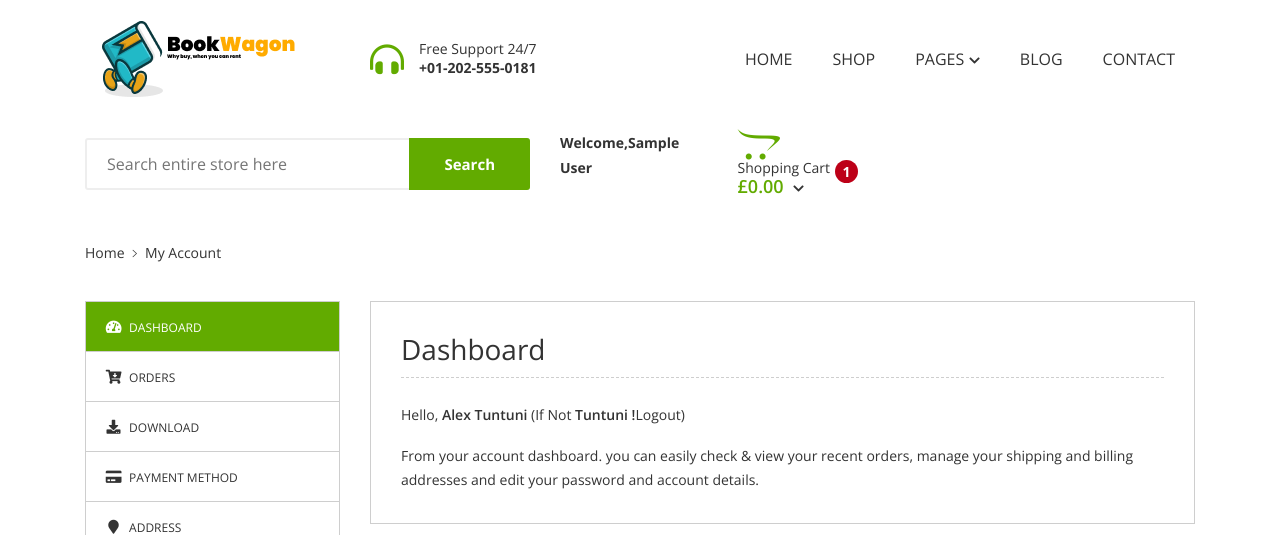
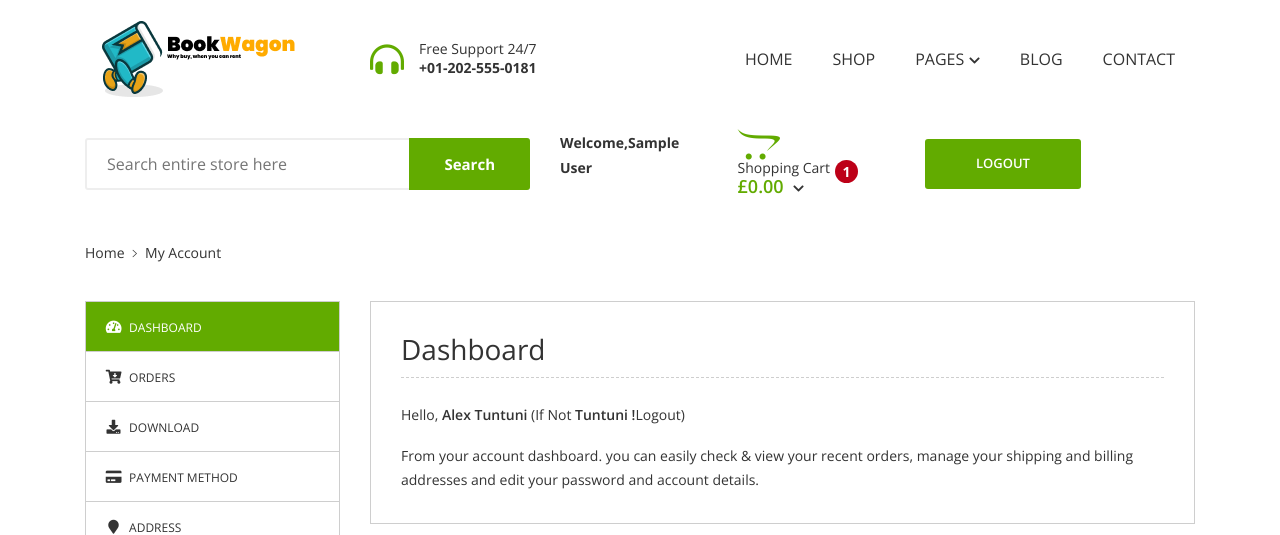
Before and after one commit to dipanshuvaibhav/BookWagon_DBMS_Project, a PHP site: page /my-account.php in a window 1280 px wide. Shown: the top 535 px of the page. Run offline with PHP 8.4, Linux system fonts and the light colour scheme; the visitor is signed in with stand-in values (Sample User, id 1); some web fonts are replaced.

Commit message:
adding logout button

```diff
--- /dev/null
+++ b/logout.php
@@ -0,0 +1,5 @@
+<?php
+session_start();
+session_unset();
+session_destroy();
+ ?>
--- a/my-account.php
+++ b/my-account.php
@@ -226,9 +226,16 @@ session_start();
 							</div>
 						</div>
             <!-- logout button -->
-            <!-- <div class="login-block">
-              <button type="button" action="#" name="button" class="btn btn--primary">Logout</button>
-            </div> -->
+            <div class="login-block">
+              <?php
+              if(isset($_SESSION['id'])){
+              echo  '<button type="button" onclick="logout.php" name="button" class="btn btn--primary">Logout</button>';
+              } else {
+              echo '<button type="button" action="" name="button" class="btn btn--primary" style="display:none;">Logout</button>';
+              }
+              ?>
+
+            </div>
 					</div>
 				</div>
 			</div>
```
